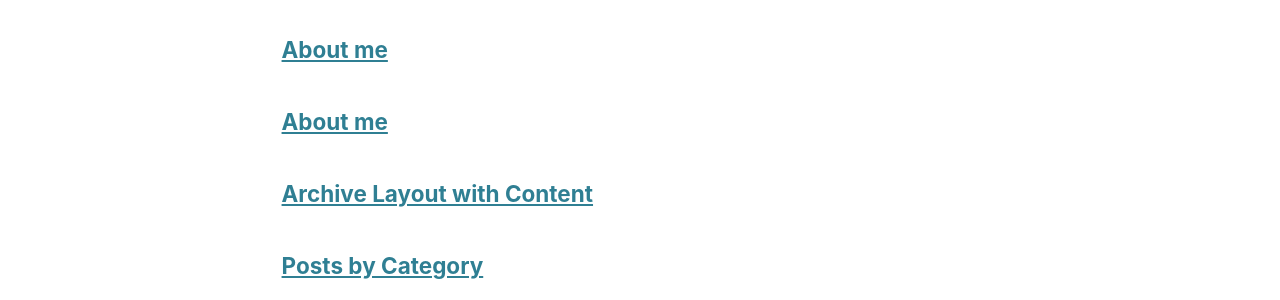
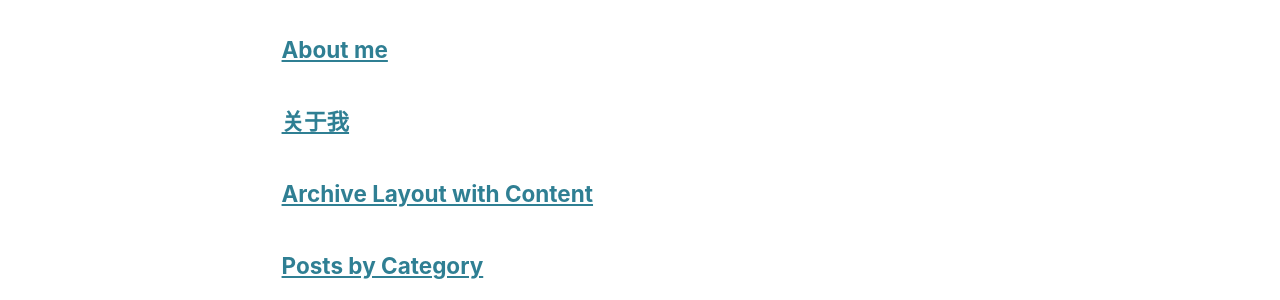
Before and after one commit to X-Lab-CN/introduce, a Jekyll site: the page built from _pages/page-archive.html, in a window 1280 px wide and 900 px high. Shown: the part 215-515 px from the top of the window. Built offline with Jekyll 4.4.1, drawn with Linux system fonts in a browser that asks for light colours.

Commit message:
Update about_zh.md

```diff
--- a/_pages/about_zh.md
+++ b/_pages/about_zh.md
@@ -1,10 +1,7 @@
 ---
-permalink: /
-title: "About me"
+permalink: /about_zh/
+title: "关于我"
 author_profile: true
-redirect_from:
-  - /about/
-  - /about.html
 ---
 
 **[School of Electronic and Electrical Engineering](https://seee.sues.edu.cn/)**
```
